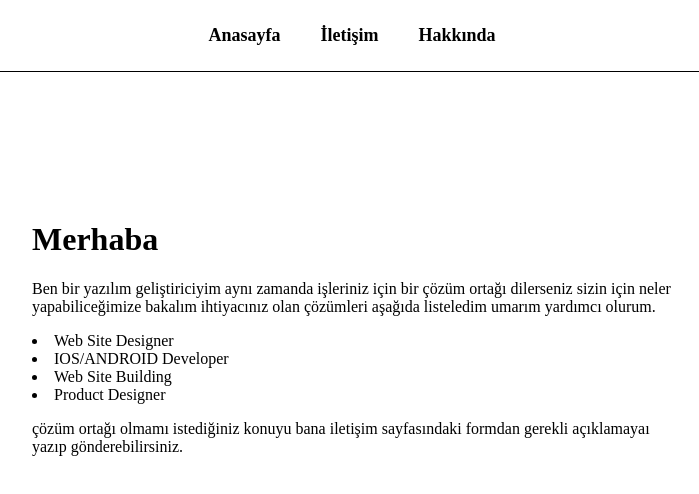
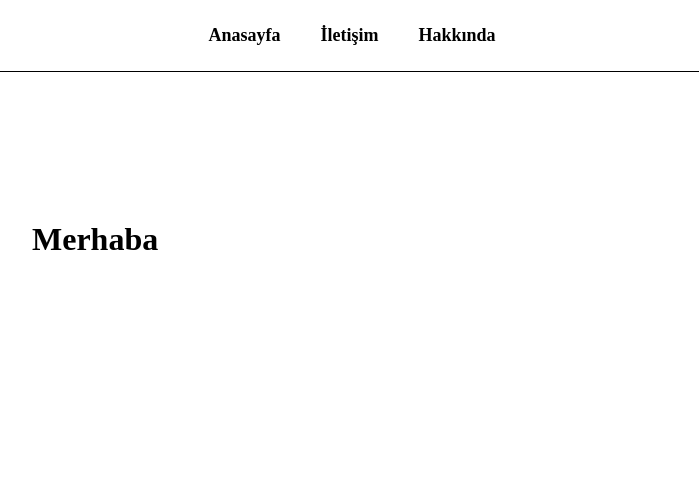
Before and after one commit to ismailcaner/ismailcaner.github.io, a plain HTML site: page index.html in a window 1280 px wide. Shown: the whole page, without its empty margins (288-987 px from the left). Drawn offline with Linux system fonts and the light colour scheme.

Commit message:
Update index.html

```diff
--- a/index.html
+++ b/index.html
@@ -22,12 +22,6 @@
     </header>
     <div class="start">
         <h1>Merhaba</h1>
-        <p> Ben bir yazılım geliştiriciyim aynı zamanda işleriniz için bir çözüm ortağı dilerseniz sizin için neler yapabiliceğimize bakalım ihtiyacınız olan çözümleri aşağıda listeledim umarım yardımcı olurum.</p>
-        <li> Web Site Designer</li>
-        <li>IOS/ANDROID Developer</li>
-        <li>Web Site Building</li>
-        <li>Product Designer</li>
-        <p>çözüm ortağı olmamı istediğiniz konuyu bana iletişim sayfasındaki formdan gerekli açıklamayaı yazıp gönderebilirsiniz.</p>
     </div>
 </body>
 </html>
```
